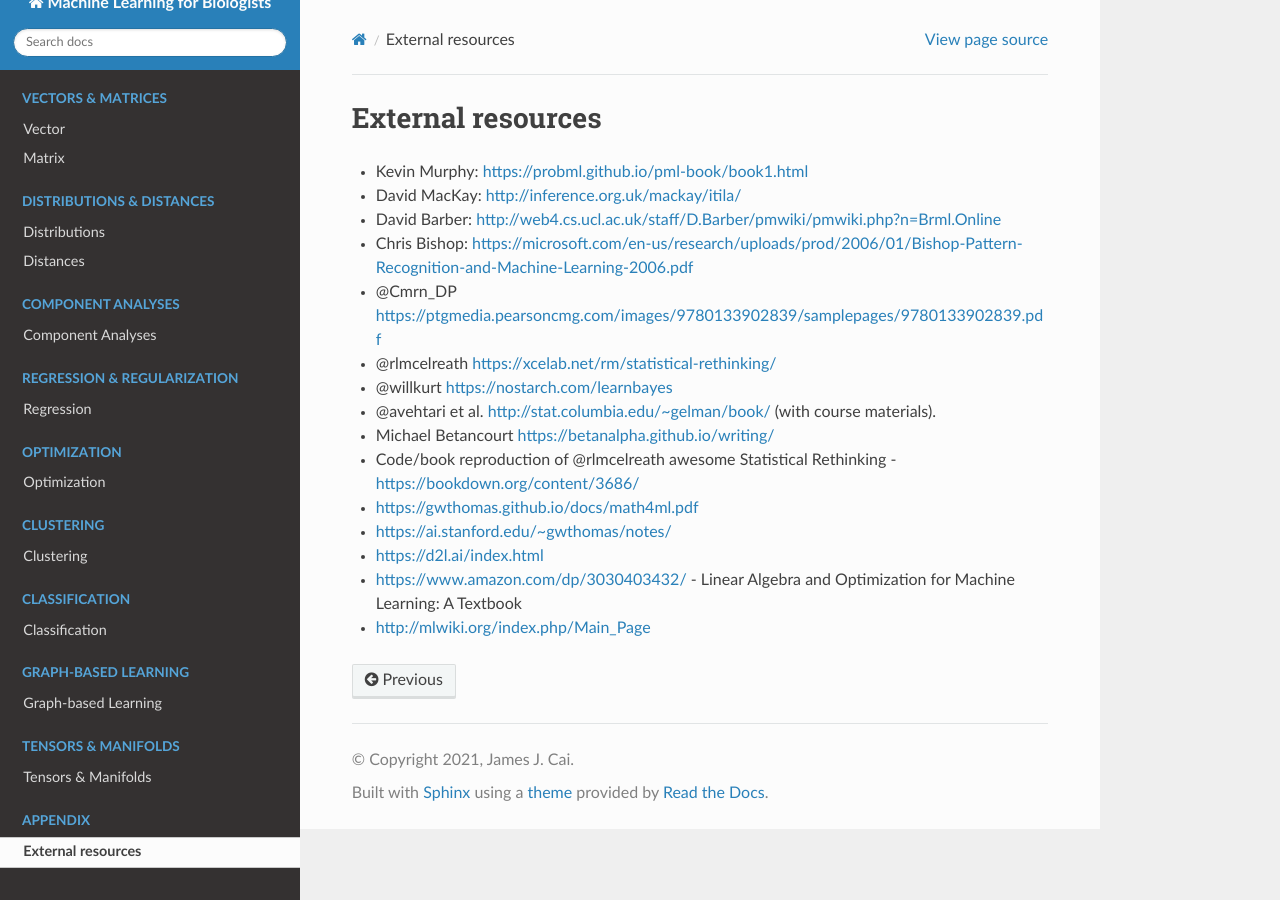
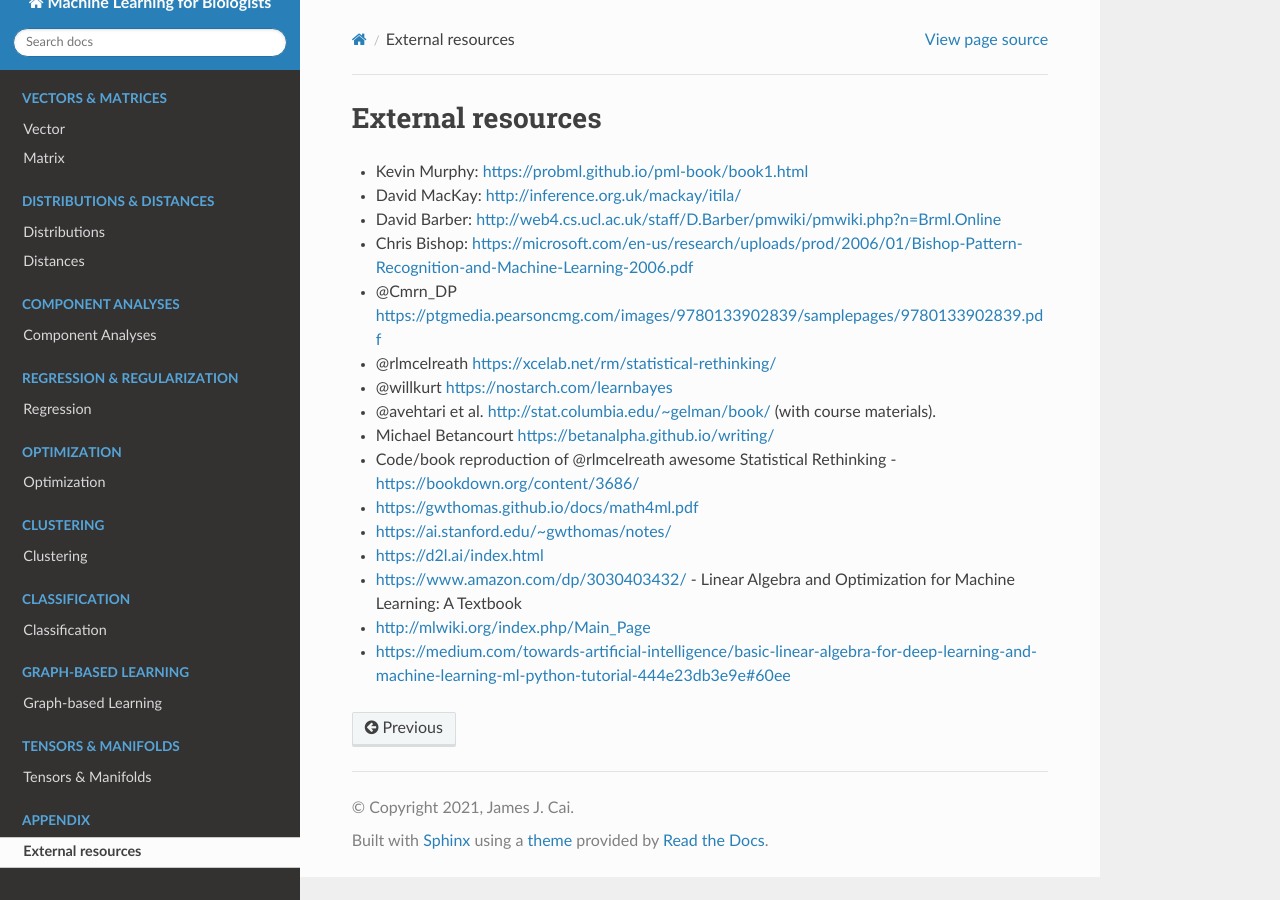
Before and after one commit to jamesjcai/readthedocs_ml4b, a Sphinx documentation site: the page built from docs/refs.rst, in a window 1280 px wide. Built offline with Sphinx 7.4.7 and the Read the Docs theme 2.0.0, drawn with Linux system fonts in a browser that asks for light colours; some of the changed lines change nothing that is shown.

Commit message:
Update refs.rst

```diff
--- a/docs/refs.rst
+++ b/docs/refs.rst
@@ -18,3 +18,4 @@ External resources
 - https://d2l.ai/index.html
 - https://www.amazon.com/dp/3030403432/ - Linear Algebra and Optimization for Machine Learning: A Textbook
 - http://mlwiki.org/index.php/Main_Page
+- https://medium.com/towards-artificial-intelligence/basic-linear-algebra-for-deep-learning-and-machine-learning-ml-python-tutorial-444e23db3e9e#60ee
```
